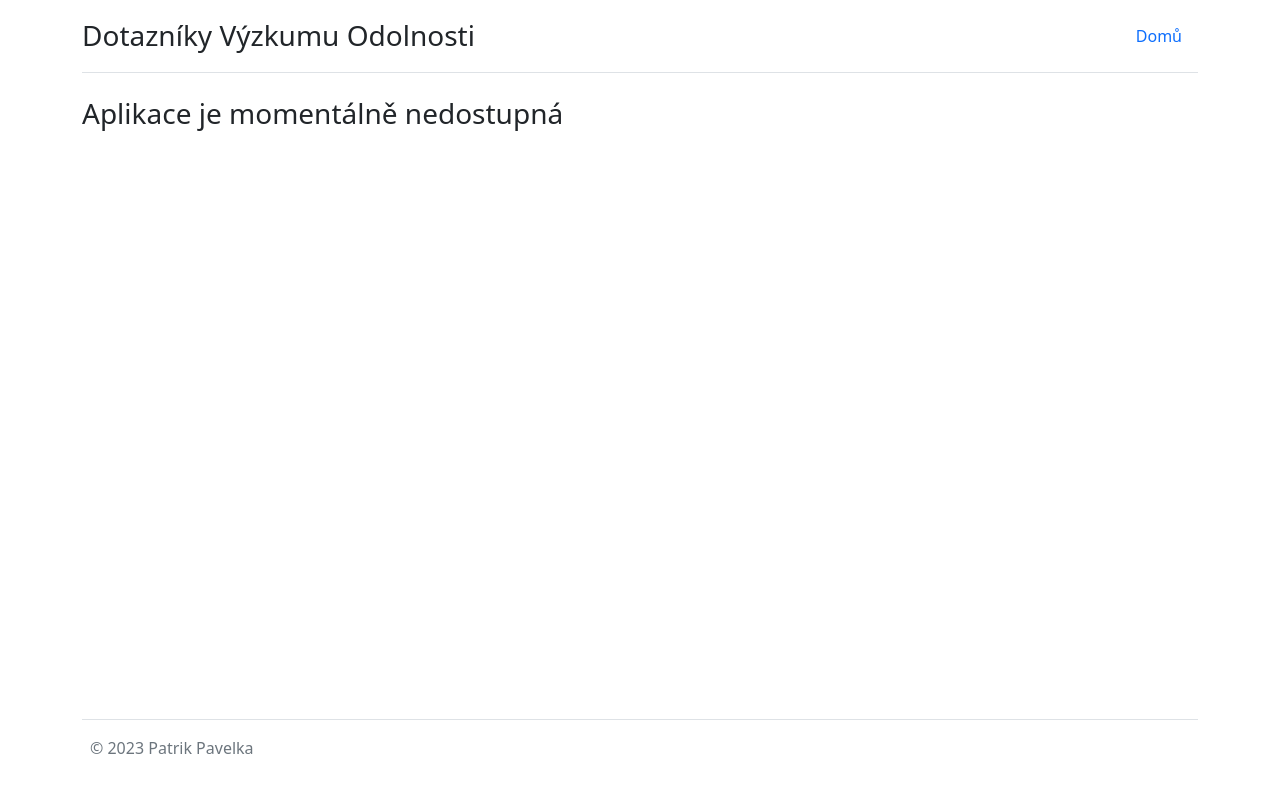
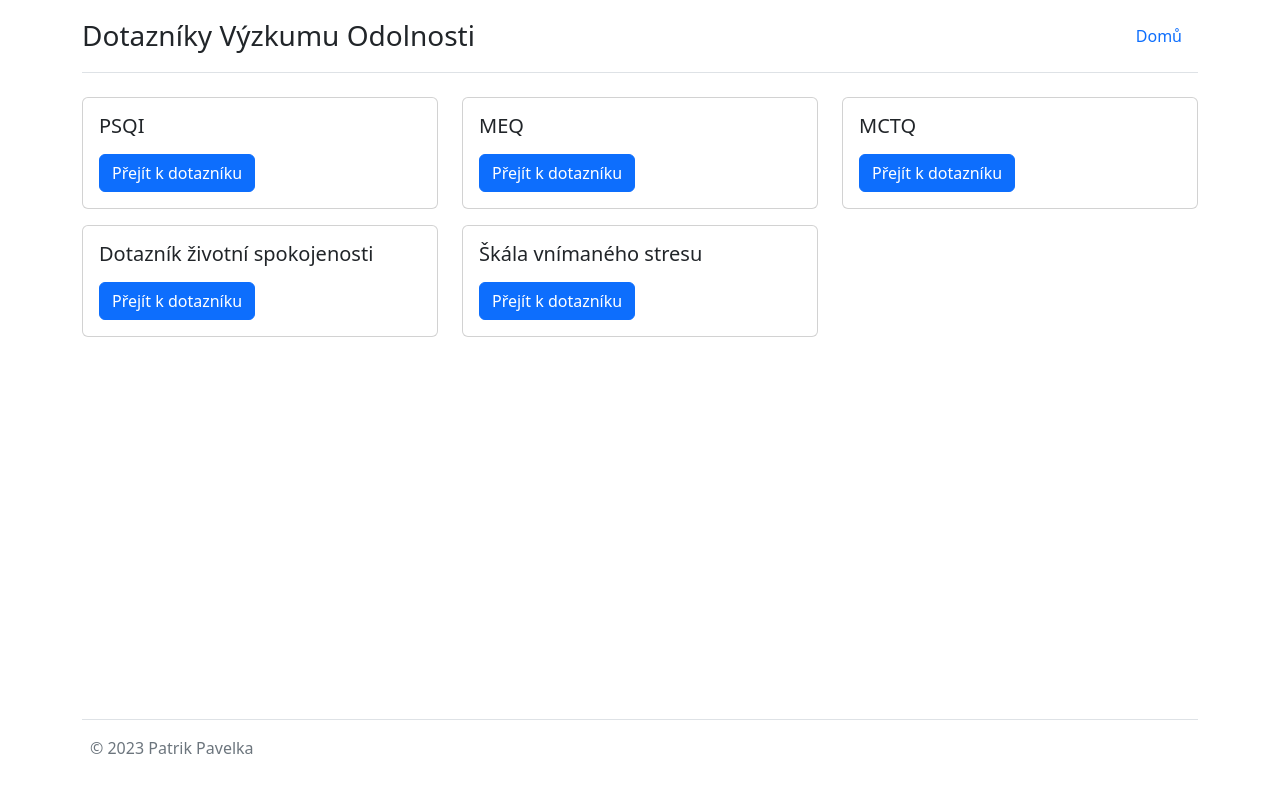
Before and after one commit to Adeity/EnduranceResearch-Frontend, a Next.js app: page / in a window 1280 px wide. Shown: the top 792 px of the page. Built offline with nearby package versions, Linux system fonts and the light colour scheme.

Commit message:
nedostupna hlaska pryc

```diff
--- a/app/(questionnares)/layout.js
+++ b/app/(questionnares)/layout.js
@@ -10,8 +10,8 @@ export default function RootLayout({children}) {
         <body className={"container"}>
         <Navbar/>
         <main>
-            {/*{children}*/}
-            <h3>Aplikace je momentálně nedostupná</h3>
+            {children}
+            {/*<h3>Aplikace je momentálně nedostupná</h3>*/}
         </main>
         <Footer/>
         </body>
--- a/app/admin/(classicLayout)/layout.js
+++ b/app/admin/(classicLayout)/layout.js
@@ -11,8 +11,8 @@ export default function RootLayout({children}) {
         <body className={"container"}>
         <Navbar/>
         <main>
-            {/*{children}*/}
-            <h3>Aplikace je momentálně nedostupná</h3>
+            {children}
+            {/*<h3>Aplikace je momentálně nedostupná</h3>*/}
         </main>
         <Footer/>
         </body>
--- a/app/admin/(noNavbar)/layout.js
+++ b/app/admin/(noNavbar)/layout.js
@@ -10,8 +10,8 @@ export default function RootLayout({children}) {
         <head/>
         <body className={"container"}>
         <main className={"h-100"}>
-            {/*{children}*/}
-            <h3>Aplikace je momentálně nedostupná</h3>
+            {children}
+            {/*<h3>Aplikace je momentálně nedostupná</h3>*/}
         </main>
         <Footer/>
         </body>
```
